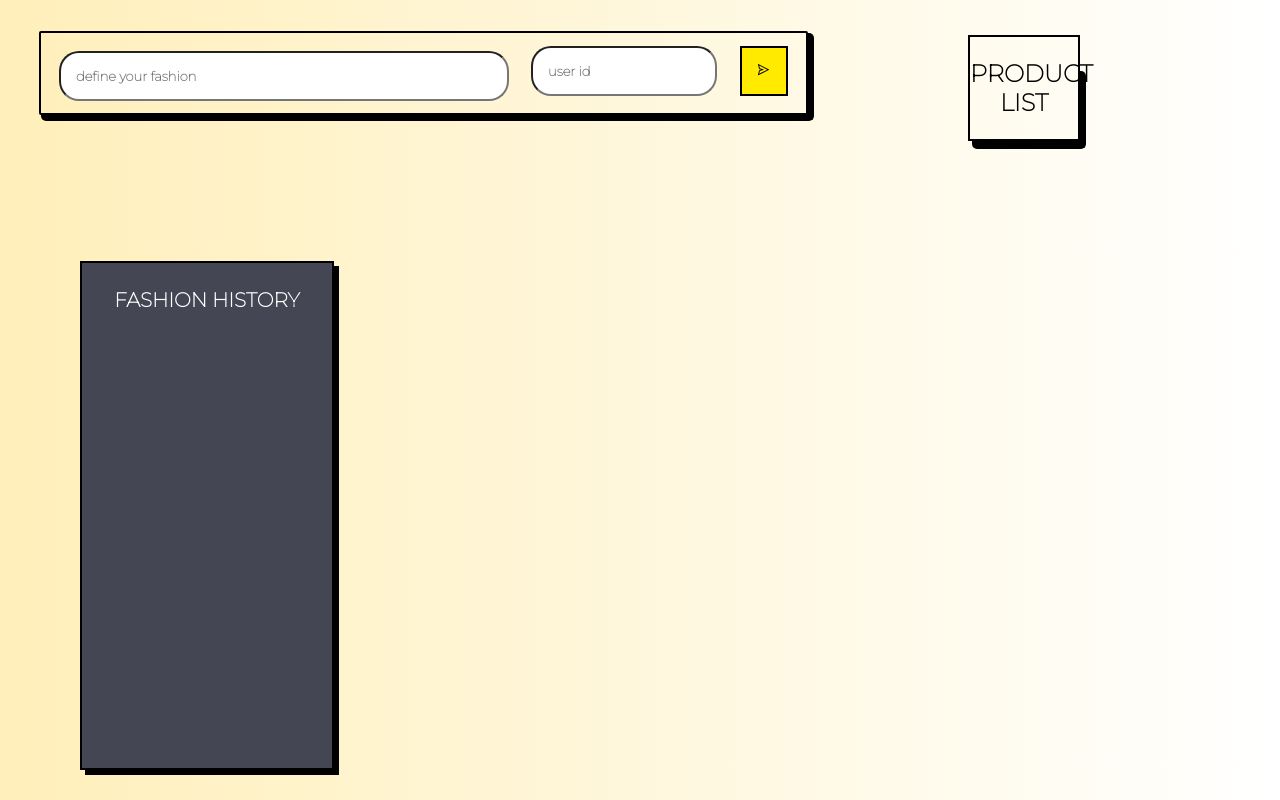
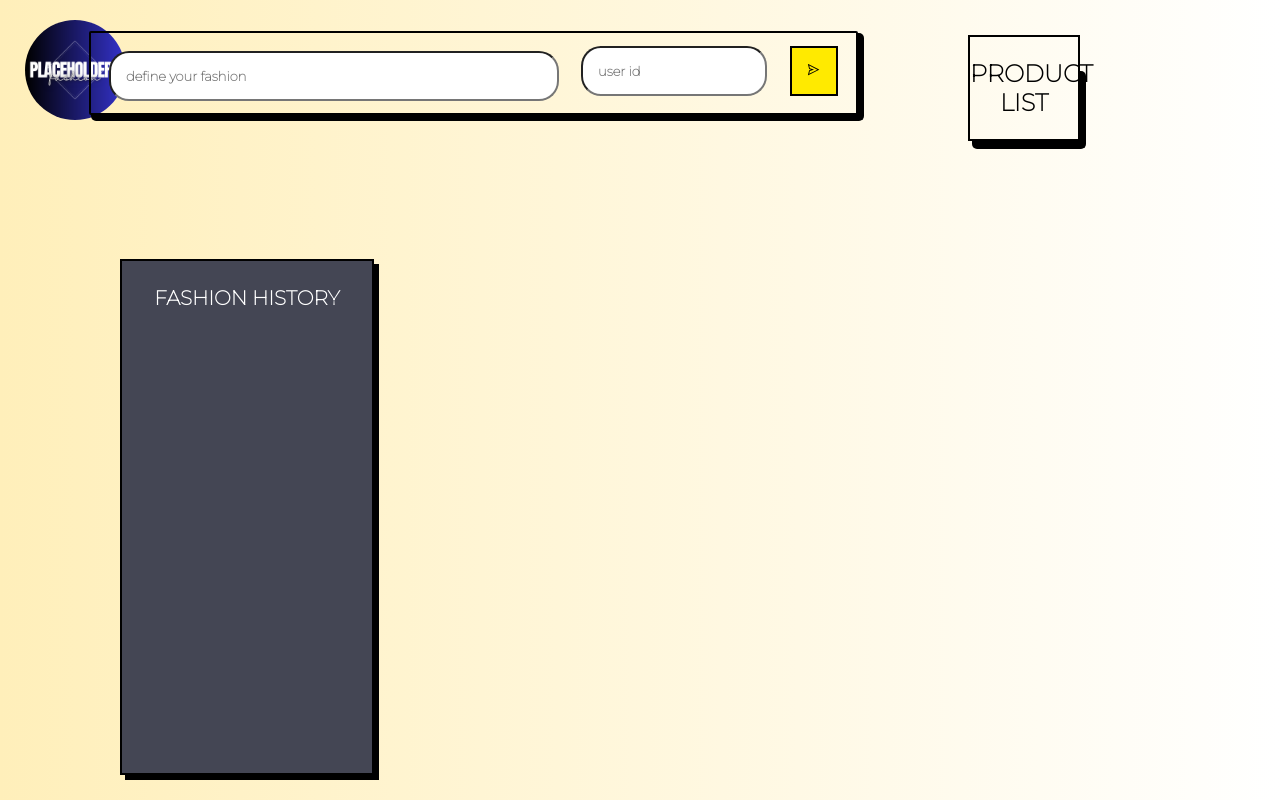
Before and after one commit to 13Mudit/fashion_generator, a React (Create React App) app in the folder flipkart_grid_react_app/: page / in a window 1280 px wide. Built offline with nearby package versions, Linux system fonts and the light colour scheme; a web font is replaced by a local one.

Commit message:
logo added

```diff
--- a/flipkart_grid_react_app/src/components/frontPage/SearchBar/SearchBar.css
+++ b/flipkart_grid_react_app/src/components/frontPage/SearchBar/SearchBar.css
@@ -2,7 +2,7 @@
     display: flex;
     flex-direction: column;
     align-items: center;
-    margin-left: 200px;
+    margin-left: 300px;
     margin-top: 20px;
     }
 
@@ -90,14 +90,15 @@
 
     .geni-image{
         margin-top: 70px;
-        margin-left: 330px;
+        margin-left: 450px;
         height: 512px;
         width: 512px;
     }
 
     .geni-image2{
-        border: 3px solid black;
-        border-radius: 2%;
+        border: 2px solid black;
+        /* border-radius: 50px; */
+        /* box-shadow: 5px 5px; */
     }
 
     .left {
@@ -116,15 +117,15 @@
 
     .chat-box{
         position: fixed;
-        bottom: 30px;
-        left: 80px;
+        bottom: 25px;
+        left: 120px;
         background-color: #444654;
         z-index: 100;
         color: black;
         font-size: 1rem;
         border: 2px black solid;
         width: 250px;
-        min-height: 505px; /* Set a maximum height for the chat container */
+        min-height: 512px; /* Set a maximum height for the chat container */
         overflow-y: auto;
         box-shadow: 5px 5px;
     }
@@ -150,3 +151,12 @@
         font-weight: 1000;
 
     }
+
+    .team-img{
+        position: fixed;
+        height: 100px;
+        width: auto;
+        border-radius: 100%;
+        left: 25px;
+        top: 20px;
+    }
--- a/flipkart_grid_react_app/src/components/frontPage/SearchBar/SearchBar.js
+++ b/flipkart_grid_react_app/src/components/frontPage/SearchBar/SearchBar.js
@@ -2,6 +2,7 @@ import React, { useEffect, useState } from 'react';
 import './SearchBar.css'; // Import your CSS file for styling
 import { AiOutlineSend } from 'react-icons/ai';
 import Products from '../Products.js'
+import teamimage from "./PLACEHOLDER.png"
 
 let start = 1;
 function SearchBar() {
@@ -101,6 +102,7 @@ function SearchBar() {
   return (
     <div>
       <div className='left'>
+      <div><img className = "team-img" src={teamimage} alt = "."></img></div>
         <div className="prompt-container">
           <div className="prompt-box">
           <div className='temp-border'></div>
@@ -143,7 +145,7 @@ function SearchBar() {
         {isLoading ? (
           <div><img  className='geni-image' src = "https://i.gifer.com/JVX7.gif" alt = "loading"></img></div>
         ) : (
-          imageData && <img  className='geni-image' src={imageData} alt="Fetched Image" />
+          imageData && <img  className='geni-image geni-image2' src={imageData} alt="Fetched Image" />
         )}
         <div className="chat-box">
         <h3 className='chat-box-head'>FASHION HISTORY</h3>
```
Also changed, not shown: flipkart_grid_react_app/src/components/frontPage/SearchBar/PLACEHOLDER.png (added).
